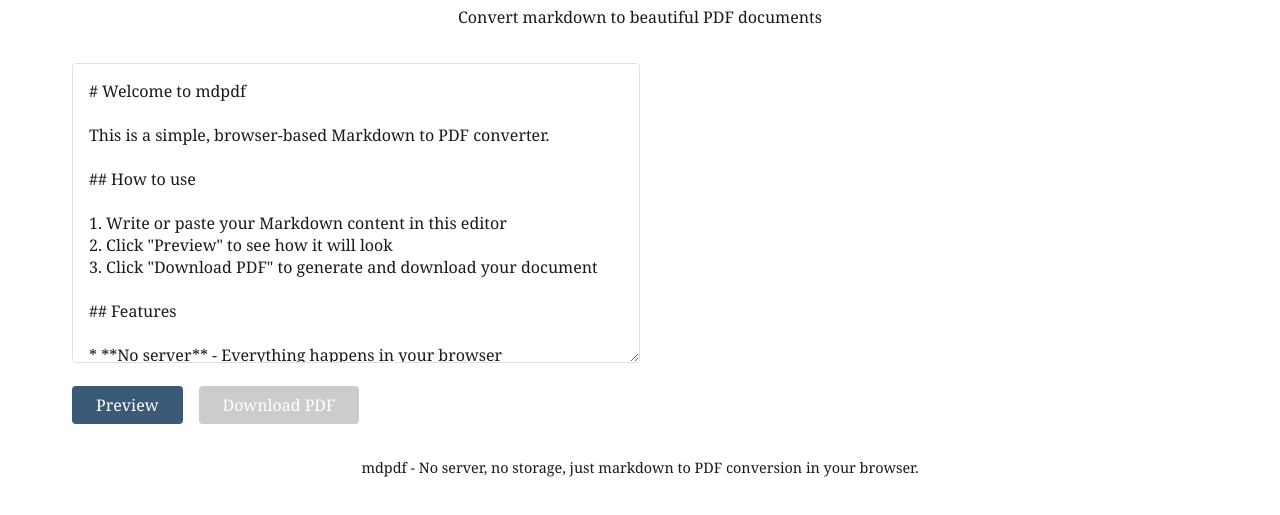
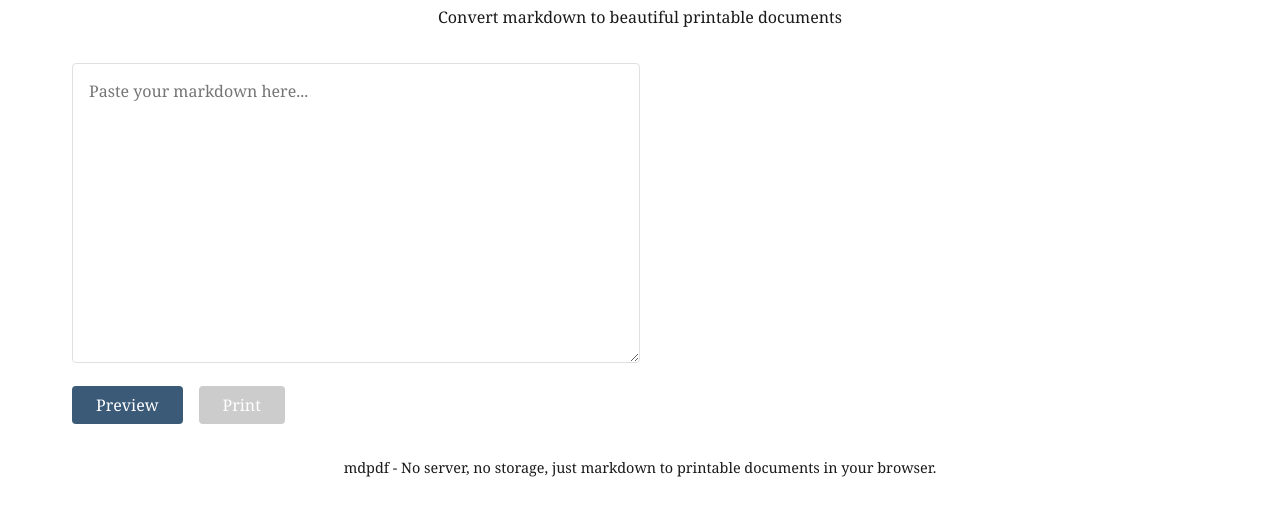
Before and after one commit to punitvthakkar/mdpdf, a plain HTML site: page index.html in a window 1280 px wide. Shown: the part 99-614 px from the top of the page. Drawn offline with nearby package versions, Linux system fonts and the light colour scheme.

Commit message:
change to print button

```diff
--- a/index.html
+++ b/index.html
@@ -3,18 +3,16 @@
 <head>
     <meta charset="UTF-8">
     <meta name="viewport" content="width=device-width, initial-scale=1.0">
-    <title>mdpdf - Markdown to PDF Converter</title>
+    <title>mdpdf - Markdown to Print Converter</title>
     <link rel="stylesheet" href="styles.css">
     <!-- Marked.js for Markdown parsing -->
     <script src="https://cdnjs.cloudflare.com/ajax/libs/marked/4.3.0/marked.min.js"></script>
-    <!-- html2pdf.js for PDF generation -->
-    <script src="https://cdnjs.cloudflare.com/ajax/libs/html2pdf.js/0.10.1/html2pdf.bundle.min.js"></script>
 </head>
 <body>
     <div class="container">
         <header>
             <h1>mdpdf</h1>
-            <p>Convert markdown to beautiful PDF documents</p>
+            <p>Convert markdown to beautiful printable documents</p>
             <div class="theme-toggle">
                 <label class="switch">
                     <input type="checkbox" id="theme-switch">
@@ -29,7 +27,7 @@
                 <textarea id="markdown-input" placeholder="Paste your markdown here..."></textarea>
                 <div class="button-container">
                     <button id="preview-btn">Preview</button>
-                    <button id="download-btn" disabled>Download PDF</button>
+                    <button id="print-btn" disabled>Print</button>
                 </div>
             </div>
 
@@ -39,9 +37,12 @@
         </main>
 
         <footer>
-            <p>mdpdf - No server, no storage, just markdown to PDF conversion in your browser.</p>
+            <p>mdpdf - No server, no storage, just markdown to printable documents in your browser.</p>
         </footer>
     </div>
+
+    <!-- Print-only container (hidden from normal view) -->
+    <div id="print-container" class="print-only"></div>
 
     <script src="script.js"></script>
 </body>
```
